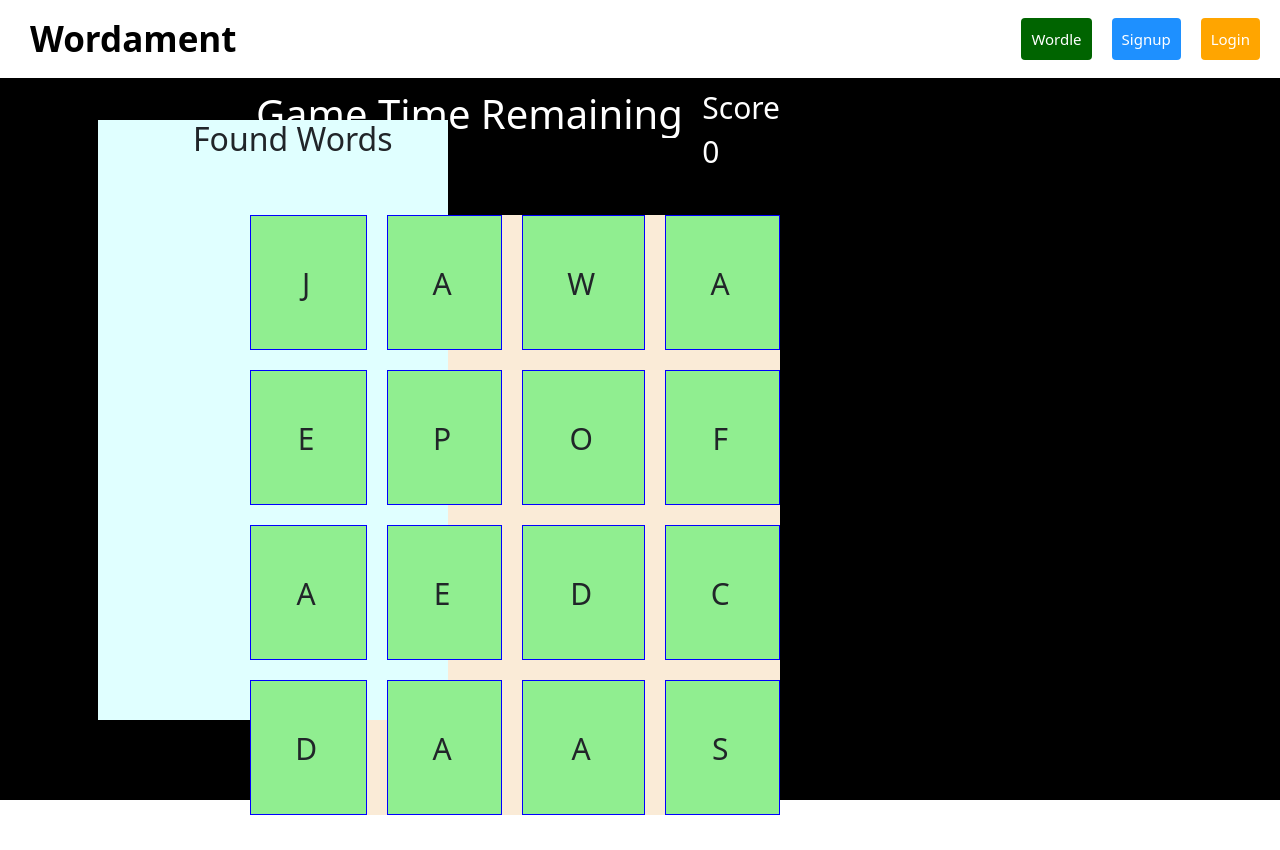
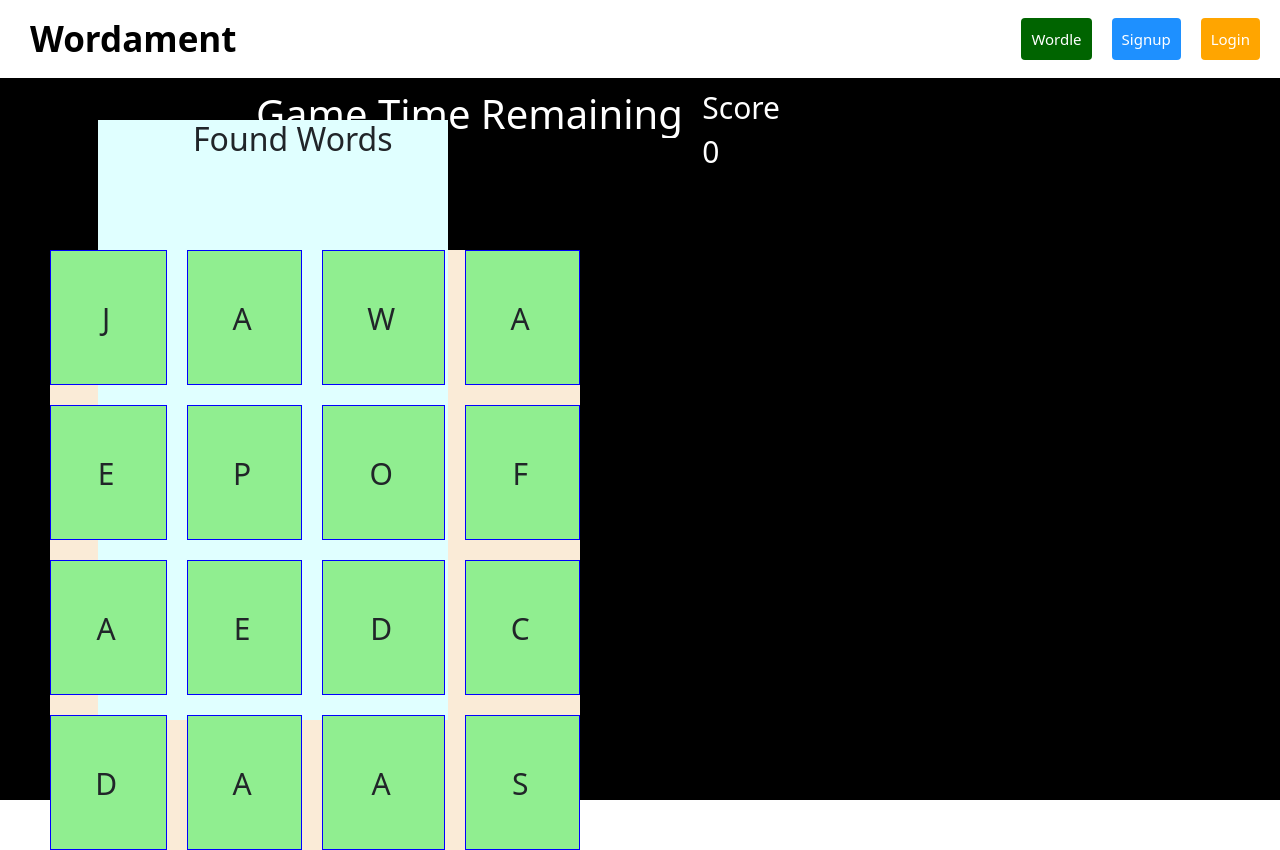
Before and after one commit to czhou578/Wordament-Wordle-v2, a React (Create React App) app in the folder my-app/: page / in a window 1280 px wide. Both pictures are taken after a click on the button "Play". Before the commit the page ends 815 px from the top, so only its background shows below. Built offline with nearby package versions, Linux system fonts and the light colour scheme.

Commit message:
Revert "commit"
This reverts commit 4163fde40b40dc5c68012822932c4f144436143e.

```diff
--- a/my-app/src/components/board.module.css
+++ b/my-app/src/components/board.module.css
@@ -4,8 +4,8 @@
   column-gap: 20px;
   row-gap: 20px;
   position: absolute;
-  top: 215px;
-  right: 500px;
+  top: 250px;
+  right: 700px;
   height: 600px;
   width: 530px;
   background-color: antiquewhite;
@@ -27,13 +27,13 @@
 }
 
 .logContainer {
-  background-color: lightcyan;
+  position: absolute;
+  right: 65%;
   bottom: 10%;
   height: 600px;
+  width: 350px;
+  background-color: lightcyan;
   overflow-y: scroll;
-  position: absolute;
-  right: 65%;
-  width: 350px;
 }
 
 .wordList {
```
